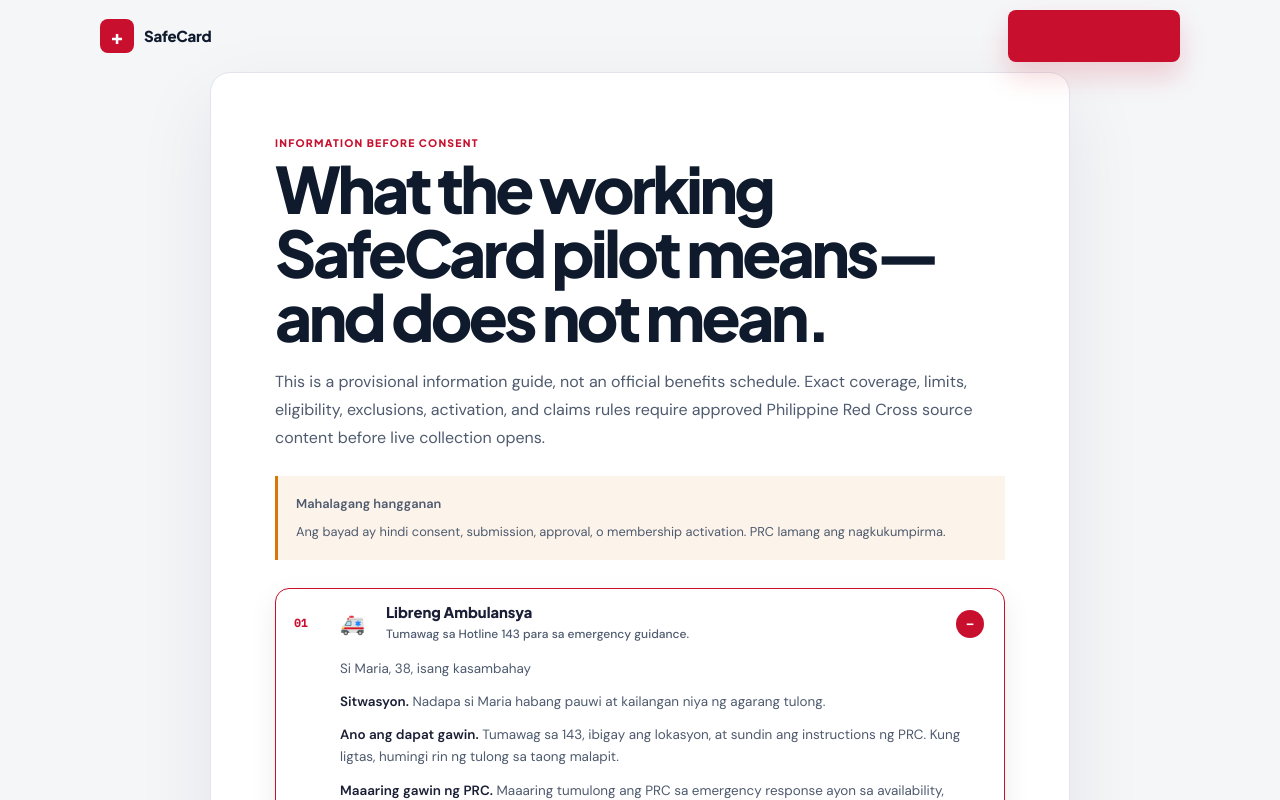
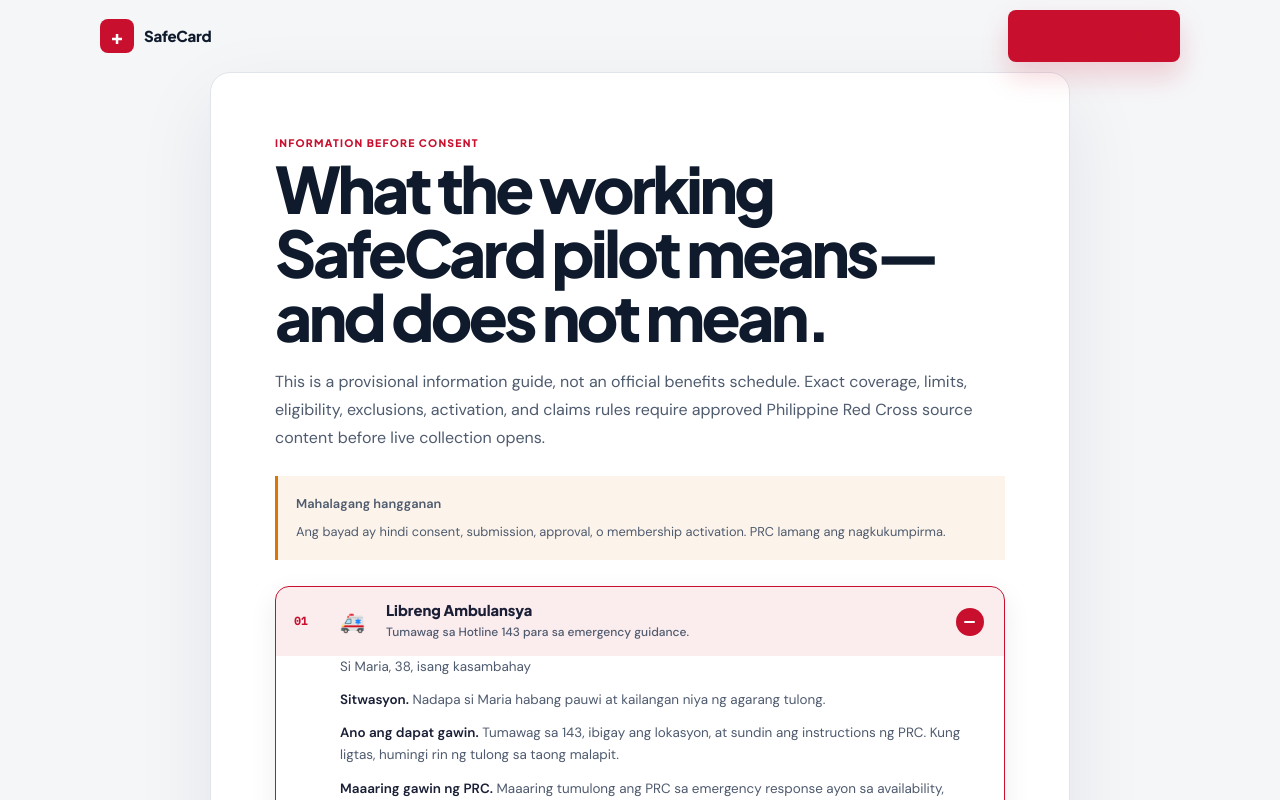
Before and after one commit to 1ndyg0/safecard-access-platform, a Next.js app: page /benefits in a window 1280 px wide. Both pictures are taken after a click on the button 640 px from the left and 623 px from the top of the page. Shown: the top 800 px of the page. Built offline with nearby package versions, Linux system fonts and the light colour scheme; no server answers.

Commit message:
feat: animate benefit storyboards

```diff
--- a/src/app/globals.css
+++ b/src/app/globals.css
@@ -160,7 +160,7 @@
 .delay-1 { animation-delay: .12s; }
 @keyframes reveal { from { opacity: 0; transform: translateY(18px); } to { opacity: 1; transform: translateY(0); } }
 
-@media (prefers-reduced-motion: reduce) { *, *::before, *::after { scroll-behavior: auto !important; animation-duration: .01ms !important; transition-duration: .01ms !important; } }
+@media (prefers-reduced-motion: reduce) { *, *::before, *::after { scroll-behavior: auto !important; animation-duration: .01ms !important; transition-duration: .01ms !important; transition-delay: 0ms !important; } }
 @media (max-width: 900px) {
   .public-nav { grid-template-columns: 1fr auto; }
   .public-nav nav { display: none; }
@@ -482,16 +482,24 @@
 /* Benefit storyboard and controlled manual-payment experience */
 .benefit-storyboard { display: grid; gap: 12px; margin-top: 28px; }
 .benefit-storyboard.compact { margin-top: 0; }
-.story-card { overflow: hidden; border: 1px solid var(--border); border-radius: 14px; background: var(--surface); }
-.story-card.open { border-color: var(--red); box-shadow: 0 10px 28px rgba(15,27,45,.08); }
-.story-header { display: grid; grid-template-columns: 34px 34px minmax(0, 1fr) 30px; gap: 12px; align-items: center; width: 100%; min-height: 68px; padding: 15px 18px; border: 0; color: var(--text); background: transparent; text-align: left; cursor: pointer; }
-.story-header:hover { background: var(--red-dim); }
+.story-card { overflow: hidden; border: 1px solid var(--border); border-radius: 14px; background: var(--surface); transition: border-color 220ms ease, box-shadow 280ms ease, transform 280ms ease; }
+.story-card.open { border-color: var(--red); box-shadow: 0 10px 28px rgba(15,27,45,.08); transform: translateY(-2px); }
+.story-header { display: grid; grid-template-columns: 34px 34px minmax(0, 1fr) 30px; gap: 12px; align-items: center; width: 100%; min-height: 68px; padding: 15px 18px; border: 0; color: var(--text); background: transparent; text-align: left; cursor: pointer; transition: background-color 200ms ease; }
+.story-header:hover, .story-header[aria-expanded="true"] { background: var(--red-dim); }
 .story-number { color: var(--red); font: 600 .7rem/1 var(--font-ibm-mono); }
 .story-icon { font-size: 1.25rem; }
 .story-title { display: grid; gap: 4px; min-width: 0; font: 750 .92rem/1.2 var(--font-jakarta); }
 .story-title small { color: var(--text2); font: 500 .75rem/1.4 var(--font-dm-sans); }
-.story-indicator { display: grid; place-items: center; width: 28px; height: 28px; border-radius: 50%; color: white; background: var(--red); font-weight: 800; }
-.story-panel { padding: 0 18px 20px 64px; color: var(--text2); font-size: .84rem; line-height: 1.65; }
+.story-indicator { position: relative; display: grid; place-items: center; width: 28px; height: 28px; border-radius: 50%; color: white; background: var(--red); transform: rotate(0deg); transition: transform 300ms cubic-bezier(.22,1,.36,1), background-color 200ms ease; }
+.story-indicator::before, .story-indicator::after { position: absolute; width: 11px; height: 2px; border-radius: 2px; background: currentColor; content: ""; transition: transform 300ms cubic-bezier(.22,1,.36,1), opacity 180ms ease; }
+.story-indicator::after { transform: rotate(90deg); }
+.story-header[aria-expanded="true"] .story-indicator { transform: rotate(180deg); }
+.story-header[aria-expanded="true"] .story-indicator::after { opacity: 0; transform: rotate(0deg); }
+.story-panel-shell { display: grid; grid-template-rows: 0fr; opacity: 0; overflow: hidden; visibility: hidden; transition: grid-template-rows 340ms cubic-bezier(.22,1,.36,1), opacity 220ms ease, visibility 0s linear 340ms; }
+.story-panel-shell.open { grid-template-rows: 1fr; opacity: 1; visibility: visible; transition: grid-template-rows 340ms cubic-bezier(.22,1,.36,1), opacity 260ms ease 60ms, visibility 0s linear 0s; }
+.story-panel { min-height: 0; overflow: hidden; color: var(--text2); font-size: .84rem; line-height: 1.65; transform: translateY(-8px); transition: transform 300ms cubic-bezier(.22,1,.36,1); }
+.story-panel-shell.open .story-panel { transform: translateY(0); }
+.story-panel-content { padding: 0 18px 20px 64px; }
 .story-panel p { margin: 11px 0 0; }
 .story-panel strong { color: var(--text); }
 .story-disclaimer { margin-top: 16px !important; padding: 12px 14px; border-left: 3px solid var(--amber); color: var(--amber); background: var(--amber-dim); font-size: .76rem; }
@@ -535,7 +543,7 @@
   .admin-content { padding: 28px 18px; }
   .state-grid { grid-template-columns: repeat(2, 1fr); }
   .story-header { grid-template-columns: 26px 30px minmax(0, 1fr) 28px; padding-inline: 14px; }
-  .story-panel { padding-left: 48px; padding-right: 14px; }
+  .story-panel-content { padding-left: 48px; padding-right: 14px; }
   .payment-panel > h1 { font-size: 2.2rem; }
 }
 
--- a/src/components/BenefitStoryboard.tsx
+++ b/src/components/BenefitStoryboard.tsx
@@ -30,17 +30,21 @@
       const story = benefit.scenario[locale];
       return <article className={`story-card ${isOpen ? "open" : ""}`} key={benefit.id}>
         <button type="button" className="story-header" aria-expanded={isOpen} aria-controls={panelId} onClick={() => toggle(benefit.id)}>
-          <span className="story-number">0{index + 1}</span><span className="story-icon" aria-hidden="true">{benefit.icon}</span><span className="story-title"><strong>{benefit.title[locale]}</strong><small>{benefit.summary[locale]}</small></span><span className="story-indicator" aria-hidden="true">{isOpen ? "−" : "+"}</span>
+          <span className="story-number">0{index + 1}</span><span className="story-icon" aria-hidden="true">{benefit.icon}</span><span className="story-title"><strong>{benefit.title[locale]}</strong><small>{benefit.summary[locale]}</small></span><span className="story-indicator" aria-hidden="true" />
         </button>
-        {isOpen && <div className="story-panel" id={panelId} role="region" aria-labelledby={`${panelId}-heading`}>
+        <div className={`story-panel-shell ${isOpen ? "open" : ""}`} id={panelId} aria-hidden={!isOpen}>
+          <div className="story-panel" role="region" aria-labelledby={`${panelId}-heading`}>
+            <div className="story-panel-content">
               <h3 id={`${panelId}-heading`}>{story.persona}</h3>
               <p><strong>{locale === "fil" ? "Sitwasyon" : "Situation"}.</strong> {story.situation}</p>
               <p><strong>{locale === "fil" ? "Ano ang dapat gawin" : "What to do"}.</strong> {story.action}</p>
               <p><strong>{locale === "fil" ? "Maaaring gawin ng PRC" : "What PRC may provide"}.</strong> {story.mayProvide}</p>
               <p><strong>{locale === "fil" ? "Halimbawa ng gastos" : "Cost example"}.</strong> {story.cost}</p>
               <p className="story-disclaimer">{story.disclaimer}</p>
-          <a className="hotline-action" href="tel:143" onClick={() => track("hotline_action_selected", benefit.id, locale)}>☎ {locale === "fil" ? "Tumawag sa Hotline 143" : "Call Hotline 143"}</a>
-        </div>}
+              <a className="hotline-action" href="tel:143" tabIndex={isOpen ? undefined : -1} onClick={() => track("hotline_action_selected", benefit.id, locale)}>☎ {locale === "fil" ? "Tumawag sa Hotline 143" : "Call Hotline 143"}</a>
+            </div>
+          </div>
+        </div>
       </article>;
     })}
     <p className="content-footnote">{locale === "fil" ? "Provisional fallback content. Ang approved PRC content registry ang source of truth bago ang live pilot." : "Provisional fallback content. The approved PRC content registry is the source of truth before the live pilot."}</p>
```
Also changed, not shown: 1 other file (tests, documents, lock files or other folders). Lines whose indentation alone changed are shown as unchanged.
